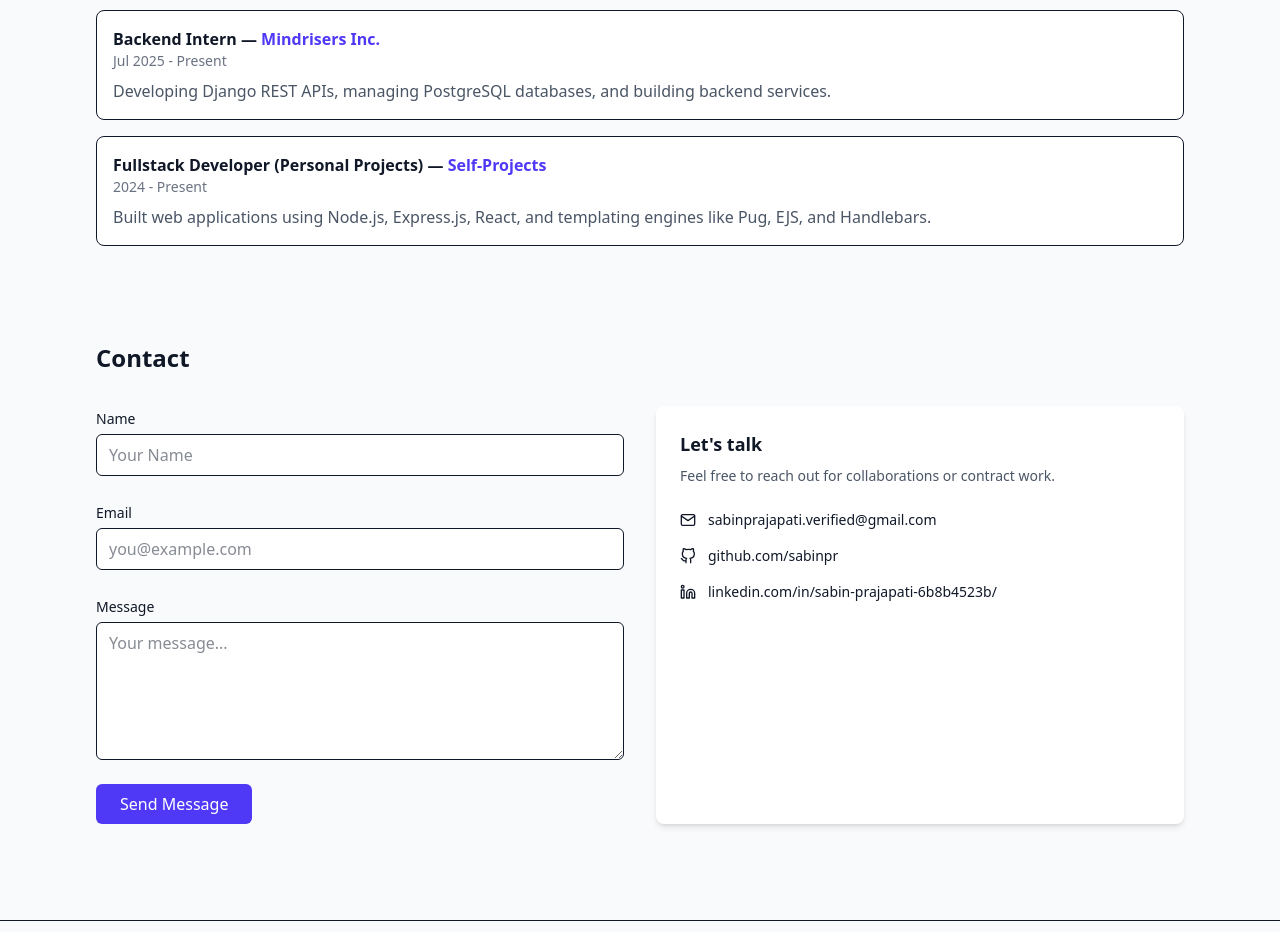
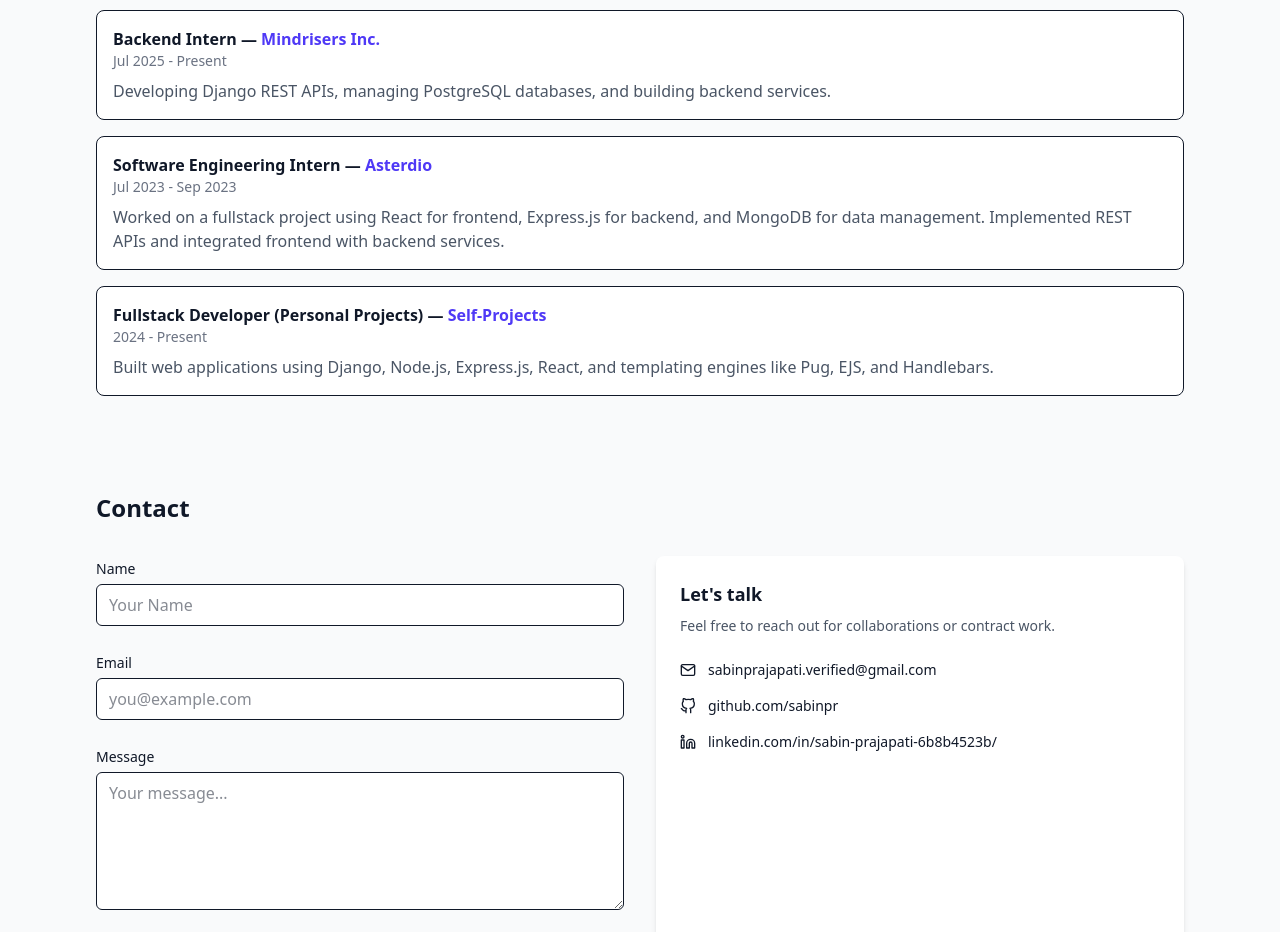
Before and after one commit to sabinpr/My-Portfolio, a React (Vite) app: page / in a window 1280 px wide. Shown: the part 2020-2952 px from the top of the page. Built offline with nearby package versions, Linux system fonts and the light colour scheme.

Commit message:
changing data

```diff
--- a/src/data/experiences.js
+++ b/src/data/experiences.js
@@ -8,9 +8,16 @@
   },
   {
     id: 2,
+    role: "Software Engineering Intern",
+    org: "Asterdio",
+    date: "Jul 2023 - Sep 2023",
+    desc: "Worked on a fullstack project using React for frontend, Express.js for backend, and MongoDB for data management. Implemented REST APIs and integrated frontend with backend services.",
+  },
+  {
+    id: 3,
     role: "Fullstack Developer (Personal Projects)",
     org: "Self-Projects",
     date: "2024 - Present",
-    desc: "Built web applications using Node.js, Express.js, React, and templating engines like Pug, EJS, and Handlebars.",
+    desc: "Built web applications using Django, Node.js, Express.js, React, and templating engines like Pug, EJS, and Handlebars.",
   },
 ];
--- a/src/data/projects.js
+++ b/src/data/projects.js
@@ -5,7 +5,7 @@
     description:
       "Implemented the backend for a club dashboard using Django REST Framework. Managed contributions, proposals, meetings, and voting logic.",
     tags: ["Django", "DRF", "PostgreSQL"],
-    repo: "#",
+    repo: "https://github.com/MindRisers-Technologies/Everest_equity-backend",
     live: "#",
   },
   {
@@ -14,7 +14,7 @@
     description:
       "Developed backend APIs for a rent and utility tracker using Django REST Framework. Handled user authentication, reminders, and data analytics endpoints.",
     tags: ["Django", "DRF", "PostgreSQL"],
-    repo: "#",
+    repo: "https://github.com/sabinpr/rentmate",
     live: "#",
   },
   {
@@ -23,7 +23,7 @@
     description:
       "This portfolio demo demonstrating reusable React components and Tailwind layout.",
     tags: ["React", "Tailwind", "Vite"],
-    repo: "#",
+    repo: "https://github.com/sabinpr/My-Portfolio",
     live: "#",
   },
   {
@@ -32,7 +32,7 @@
     description:
       "An online store built with Django and PostgreSQL. Features product catalog, shopping cart, and order management.",
     tags: ["Django", "PostgreSQL"],
-    repo: "#",
+    repo: "https://github.com/sabinpr/shop-app",
     live: "#",
   },
   {
@@ -41,7 +41,7 @@
     description:
       "A fullstack e-commerce app built with Node.js, Express.js, MongoDB, and EJS templating. Includes user authentication, product management, and payment integration.",
     tags: ["Node.js", "Express.js", "MongoDB", "EJS"],
-    repo: "#",
+    repo: "https://github.com/sabinpr/E-commerce-Application-",
     live: "#",
   },
 ];
```
